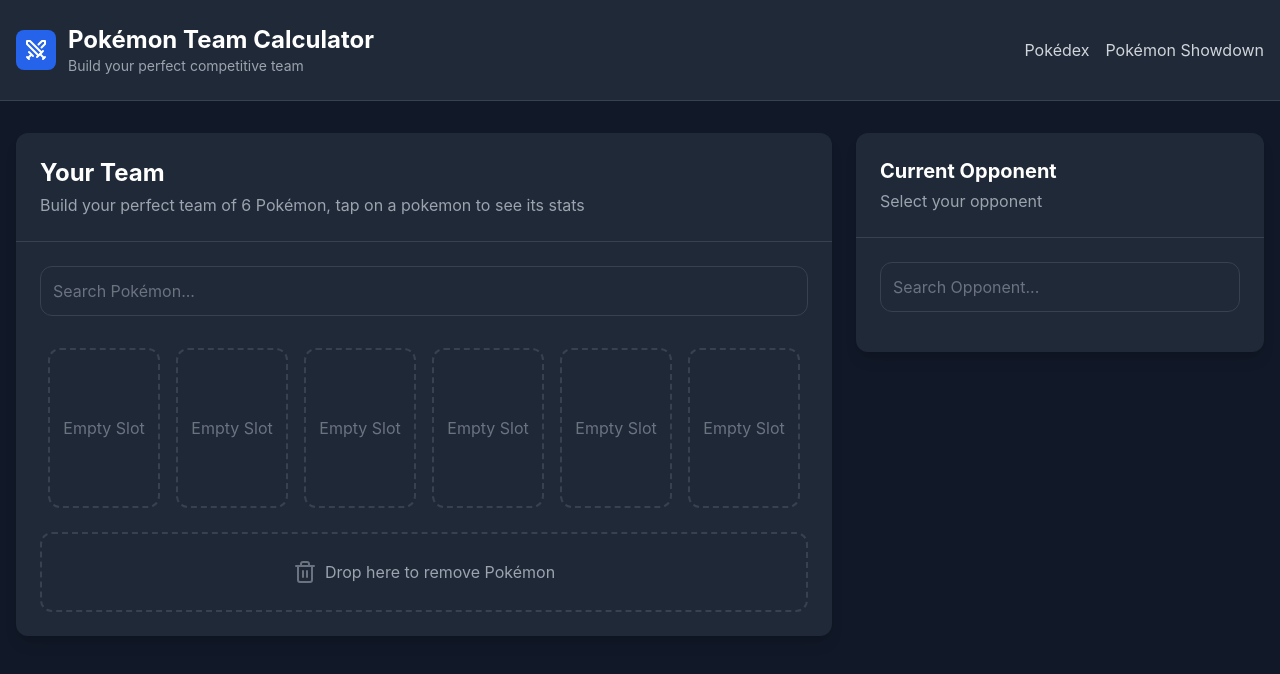
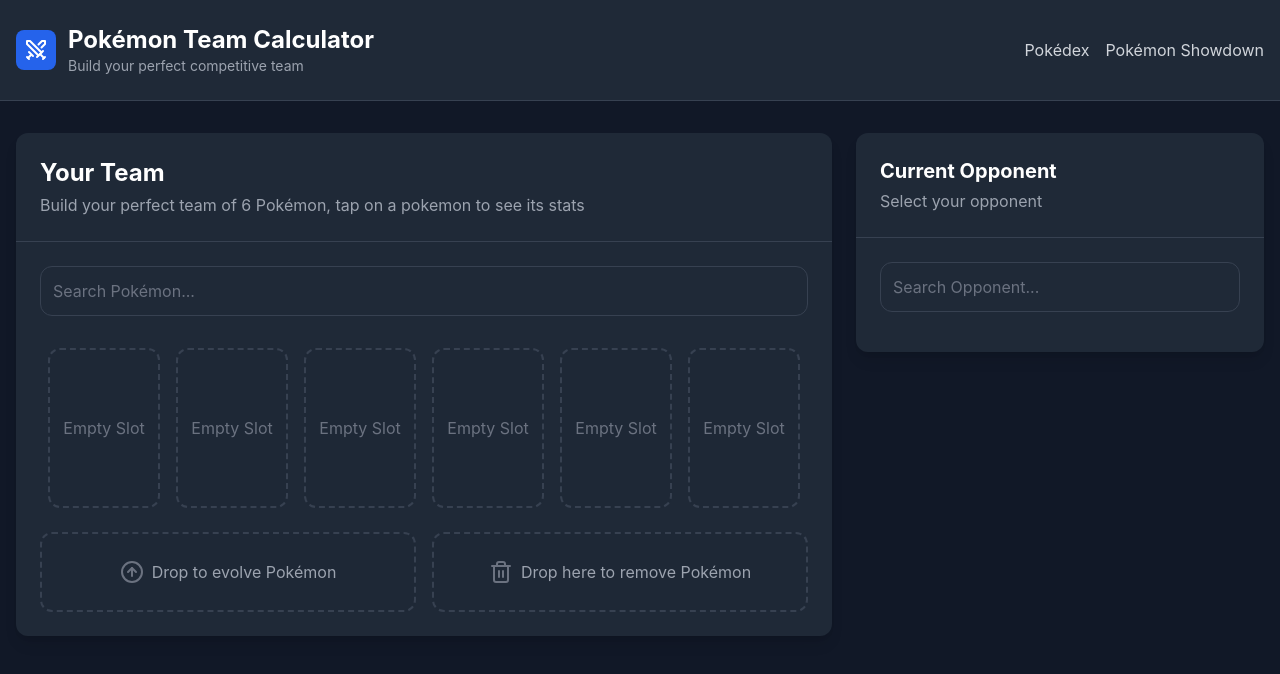
Before and after one commit to idayley/pokemon-team-calc, a React (Create React App) app: page / in a window 1280 px wide. Shown: the top 674 px of the page. Built offline with nearby package versions, Linux system fonts and the light colour scheme.

Commit message:
Added easy delete and easy evolve

```diff
--- a/src/components/PokemonTeamCalculator.jsx
+++ b/src/components/PokemonTeamCalculator.jsx
@@ -29,6 +29,40 @@
   OPPONENT: 'current-opponent',
   MOVE_DATA: 'pokemon-move-data',
   LAST_UPDATED: 'last-updated'
+};
+
+const fetchEvolutionData = async (pokemon) => {
+  try {
+    // Get species data which contains evolution chain URL
+    const speciesResponse = await fetch(`https://pokeapi.co/api/v2/pokemon-species/${pokemon.name}`);
+    const speciesData = await speciesResponse.json();
+
+    // Fetch evolution chain data
+    const evolutionResponse = await fetch(speciesData.evolution_chain.url);
+    const evolutionData = await evolutionResponse.json();
+
+    // Helper function to extract evolution chain
+    const getEvolutionChain = (chain) => {
+      const evolutions = [chain.species.name];
+      let currentChain = chain;
+
+      while (currentChain.evolves_to.length > 0) {
+        // Get the first evolution path (most common)
+        currentChain = currentChain.evolves_to[0];
+        evolutions.push(currentChain.species.name);
+      }
+
+      return evolutions;
+    };
+
+    const evolutionChain = getEvolutionChain(evolutionData.chain);
+    const currentIndex = evolutionChain.indexOf(pokemon.name);
+    return currentIndex < evolutionChain.length - 1 ? evolutionChain[currentIndex + 1] : null;
+
+  } catch (error) {
+    console.error('Error fetching evolution data:', error);
+    return null;
+  }
 };
 
 const PokemonTeamCalculator = () => {
@@ -195,19 +229,57 @@
     }, { damage: 0 });
   }, [team, opponent, moveData, calculateDamage]);
 
-  const handleDragEnd = (result) => {
+  const handleDragEnd = async (result) => {
     if (!result.destination) return;
+
+    const sourceIndex = result.source.index;
+    const pokemon = team[sourceIndex];
 
     // Handle dropping into trash
     if (result.destination.droppableId === 'trash') {
-      setTeam(team.filter((_, index) => index !== result.source.index));
+      setTeam(team.filter((_, index) => index !== sourceIndex));
+      return;
+    }
+
+    // Handle dropping into evolution zone
+    if (result.destination.droppableId === 'evolution') {
+      setLoading(true);
+      try {
+        const nextEvolution = await fetchEvolutionData(pokemon);
+
+        if (nextEvolution) {
+          // Fetch evolved Pokemon data
+          const evolvedResponse = await fetch(`https://pokeapi.co/api/v2/pokemon/${nextEvolution}`);
+          const evolvedPokemon = await evolvedResponse.json();
+
+          // Replace the original Pokemon with its evolution
+          const newTeam = [...team];
+          newTeam[sourceIndex] = {
+            ...evolvedPokemon,
+            types: evolvedPokemon.types.map(t => t.type.name.toLowerCase())
+          };
+          setTeam(newTeam);
+        } else {
+          // No evolution available, just add the original back
+          const newTeam = [...team];
+          newTeam[sourceIndex] = pokemon;
+          setTeam(newTeam);
+        }
+      } catch (error) {
+        console.error('Error evolving Pokemon:', error);
+        // In case of error, keep the original Pokemon
+        const newTeam = [...team];
+        newTeam[sourceIndex] = pokemon;
+        setTeam(newTeam);
+      }
+      setLoading(false);
       return;
     }
 
     // Handle reordering within team
     if (result.destination.droppableId === 'team') {
       const items = Array.from(team);
-      const [reorderedItem] = items.splice(result.source.index, 1);
+      const [reorderedItem] = items.splice(sourceIndex, 1);
       items.splice(result.destination.index, 0, reorderedItem);
       setTeam(items);
     }
--- /dev/null
+++ b/src/components/TeamBuilder/EvolutionZone.jsx
@@ -0,0 +1,24 @@
+import React from 'react';
+import { ArrowUpCircle } from 'lucide-react';
+
+const EvolutionZone = ({ isDraggingOver }) => {
+  return (
+    <div className={`flex items-center justify-center h-20 border-2 border-dashed
+                   rounded-xl transition-colors ${
+      isDraggingOver
+        ? 'border-blue-500 bg-blue-500/10'
+        : 'border-gray-700 bg-gray-800/50'
+    }`}>
+      <div className="flex items-center gap-2 text-gray-400">
+        <ArrowUpCircle className={`w-6 h-6 ${
+          isDraggingOver ? 'text-blue-500' : 'text-gray-500'
+        }`} />
+        <span className={isDraggingOver ? 'text-blue-500' : ''}>
+          Drop to evolve Pokémon
+        </span>
+      </div>
+    </div>
+  );
+};
+
+export default EvolutionZone;
--- a/src/components/TeamBuilder/TeamBuilder.jsx
+++ b/src/components/TeamBuilder/TeamBuilder.jsx
@@ -1,8 +1,8 @@
-// src/components/TeamBuilder/TeamBuilder.jsx
 import { Droppable } from 'react-beautiful-dnd';
 import { Trash2 } from 'lucide-react';
 import SearchInput from '../Shared/SearchInput';
 import { PokemonCard } from './PokemonCard';
+import EvolutionZone from './EvolutionZone';
 
 const TeamBuilder = ({
   team,
@@ -71,7 +71,22 @@
           )}
         </Droppable>
 
-        {/* Trash Drop Zone */}
+        {/* Action Zones */}
+        <div className="grid grid-cols-1 sm:grid-cols-2 gap-4">
+          {/* Evolution Zone */}
+          <Droppable droppableId="evolution">
+            {(provided, snapshot) => (
+              <div
+                {...provided.droppableProps}
+                ref={provided.innerRef}
+              >
+                <EvolutionZone isDraggingOver={snapshot.isDraggingOver} />
+                {provided.placeholder}
+              </div>
+            )}
+          </Droppable>
+
+          {/* Trash Zone */}
           <Droppable droppableId="trash">
             {(provided, snapshot) => (
               <div
@@ -98,6 +113,7 @@
           </Droppable>
         </div>
       </div>
+    </div>
   );
 };
 
```
Also changed, not shown: directory_tree.txt, 1 other file (tests, documents, lock files or other folders). Lines whose indentation alone changed are shown as unchanged.
